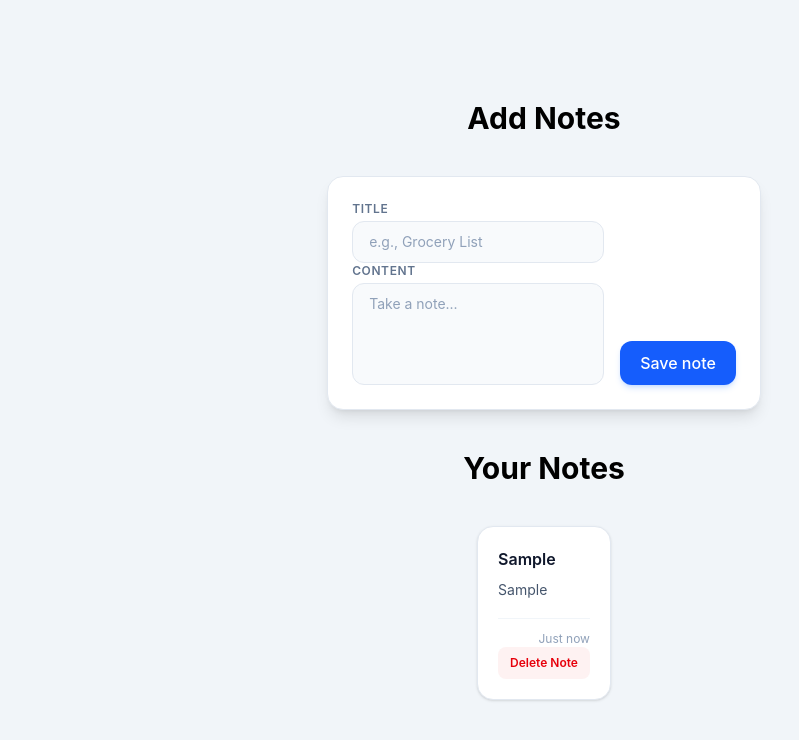
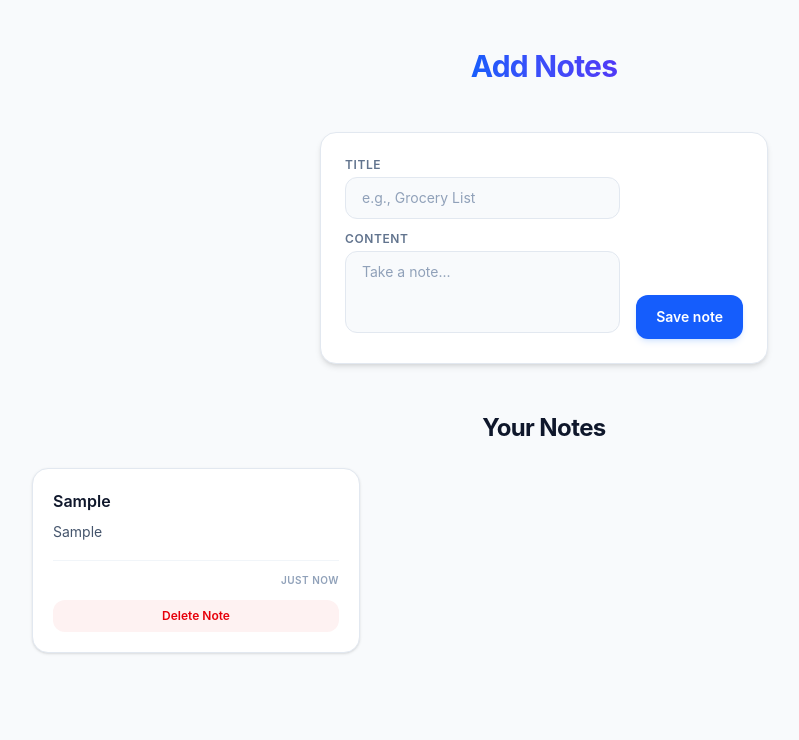
Before and after one commit to J-Tanmay-Kumar/Web-Dev-projects, a React (Vite) app in the folder React-projects/notes-app/: page / in a window 1280 px wide. Both pictures are taken after typing "Sample", "Sample" into the empty fields and a click on the button "Save note". Shown: the top 740 px of the page, without its empty margins (96-895 px from the left). Built offline with nearby package versions, Linux system fonts and the light colour scheme.

Commit message:
Updated UI

```diff
--- a/React-projects/notes-app/src/App.jsx
+++ b/React-projects/notes-app/src/App.jsx
@@ -25,13 +25,14 @@ const App = () => {
   }
   return (
 
-    <div className='flex justify-center items-center h-screen bg-slate-100 flex-col flex-wrap gap-10'>
-      <h1 className='font-bold text-3xl'>Add Notes</h1>
+    <div className='min-h-screen bg-slate-50 text-slate-800 antialiased p-6 md:p-12 flex flex-col items-center gap-12'>
+      <h1 className='font-bold text-3xl tracking-tight text-slate-900 bg-gradient-to-r from-blue-600 to-indigo-600 bg-clip-text text-transparent'>Add Notes</h1>
       {/* Wrapped both the form and button in a flex container with items-end */}
-      <div className="flex items-end gap-4 bg-white p-6 rounded-2xl shadow-lg border border-slate-200">
-        <form className='flex flex-col text-slate-800 ' >
+      <div className="w-full max-w-md flex flex-col sm:flex-row sm:items-end gap-4 bg-white p-6 rounded-2xl shadow-md border border-slate-200">
+        <form className='flex-1 flex flex-col gap-3 text-slate-800' >
           {/* Top Input: Only rounds top corners, removes bottom border to prevent the thick line */}
           {/* Title */}
+          <div>
             <label className="block text-xs font-semibold text-slate-500 uppercase tracking-wider mb-1">Title</label>
             <input
               type="text"
@@ -40,20 +41,23 @@ const App = () => {
               value={title}
               onChange={(e) => setTitle(e.target.value)}
             />
+          </div>
           {/* Bottom Input: Only rounds bottom corners */}
           {/* Notes */}
+          <div>
             <label className="block text-xs font-semibold text-slate-500 uppercase tracking-wider mb-1">Content</label>
             <textarea
               placeholder="Take a note..."
-            rows="4"
+              rows="3"
               className="w-full bg-slate-50 border border-slate-200 rounded-xl px-4 py-2.5 text-sm text-slate-900 placeholder-slate-400 focus:outline-none focus:border-blue-500 focus:ring-2 focus:ring-blue-500/20 transition-all resize-none"
               value={note}
               onChange={(e) => setNote(e.target.value)}
             />
+          </div>
         </form>
         {/* Button: Aligns perfectly with the bottom input line */}
         <button
-          className="bg-blue-600 h-11 px-5 rounded-xl text-white font-medium hover:bg-blue-700 active:scale-95 transition-all shadow-md shadow-blue-500/20"
+          className="w-full sm:w-auto h-11 px-5 rounded-xl bg-blue-600 text-white text-sm font-semibold hover:bg-blue-700 active:scale-95 transition-all shadow-md shadow-blue-500/15 whitespace-nowrap"
           onClick={submitHandler}
         >
           Save note
@@ -62,28 +66,35 @@ const App = () => {
 
       {/* CARD  */}
 
-      <div className='flex flex-col gap-10 items-center'>
-        <h1 className='font-bold text-3xl'>Your Notes</h1>
-        <div className='flex flex-wrap gap-5 '>
+      <div className='w-full max-w-5xl flex flex-col gap-6 items-center'>
+        <h1 className='font-bold text-2xl tracking-tight text-slate-900'>Your Notes</h1>
+
+        {task.length === 0 ? (
+          <p className="text-slate-400 text-sm italic">No notes added yet.</p>
+        ) : (
+          <div className='w-full grid grid-cols-1 sm:grid-cols-2 md:grid-cols-3 gap-5'>
             {task.map((item, idx) => {
-            return <div key={idx} className='bg-white border border-slate-200 rounded-2xl p-5 shadow-sm hover:shadow-md transition-shadow flex flex-col justify-between group'>
+              return <div key={idx} className='bg-white border border-slate-200 rounded-2xl p-5 shadow-sm hover:shadow-md transition-all flex flex-col justify-between group min-h-[160px]'>
                 <div>
-                <h3 className="font-semibold text-slate-900 mb-2 group-hover:text-blue-600 transition-colors">
+                  <h3 className="font-semibold text-slate-900 mb-2 group-hover:text-blue-600 transition-colors truncate">
                     {item.title}
                   </h3>
-                <p className="text-sm text-slate-600 whitespace-pre-wrap leading-relaxed">
+                  <p className="text-sm text-slate-600 whitespace-pre-wrap leading-relaxed break-words line-clamp-4">
                     {item.note}
                   </p>
                 </div>
-              <div className="mt-4 pt-3 border-t border-slate-100 flex justify-end text-xs text-slate-400">
+                <div className="mt-4 pt-3 border-t border-slate-100 flex flex-col gap-3">
+                  <div className="flex justify-end text-[10px] uppercase font-semibold tracking-wider text-slate-400">
                     <span>Just now</span>
                   </div>
-              <button className="w-full bg-red-50 hover:bg-red-100 text-red-600 hover:text-red-700 text-xs font-semibold py-2 px-3 rounded-lg transition-colors duration-200" onClick={DeleteBtn}>
+                  <button className="w-full bg-red-50 hover:bg-red-100 text-red-600 hover:text-red-700 text-xs font-semibold py-2 px-3 rounded-xl transition-colors duration-200" onClick={() => DeleteBtn(idx)}>
                     Delete Note
                   </button>
                 </div>
+              </div>
             })}
           </div>
+        )}
       </div>
     </div>
   )
```
Lines whose indentation alone changed are shown as unchanged.
